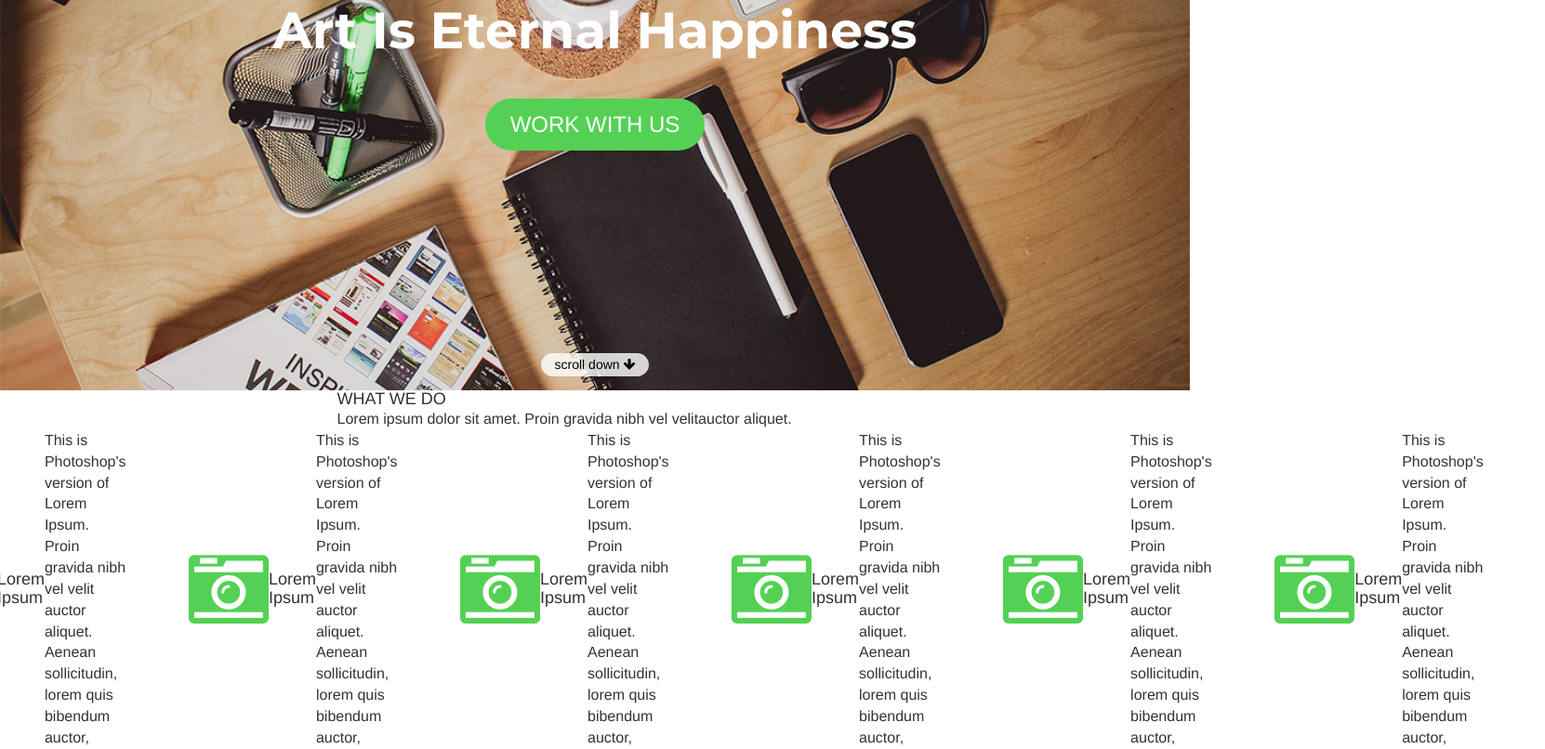
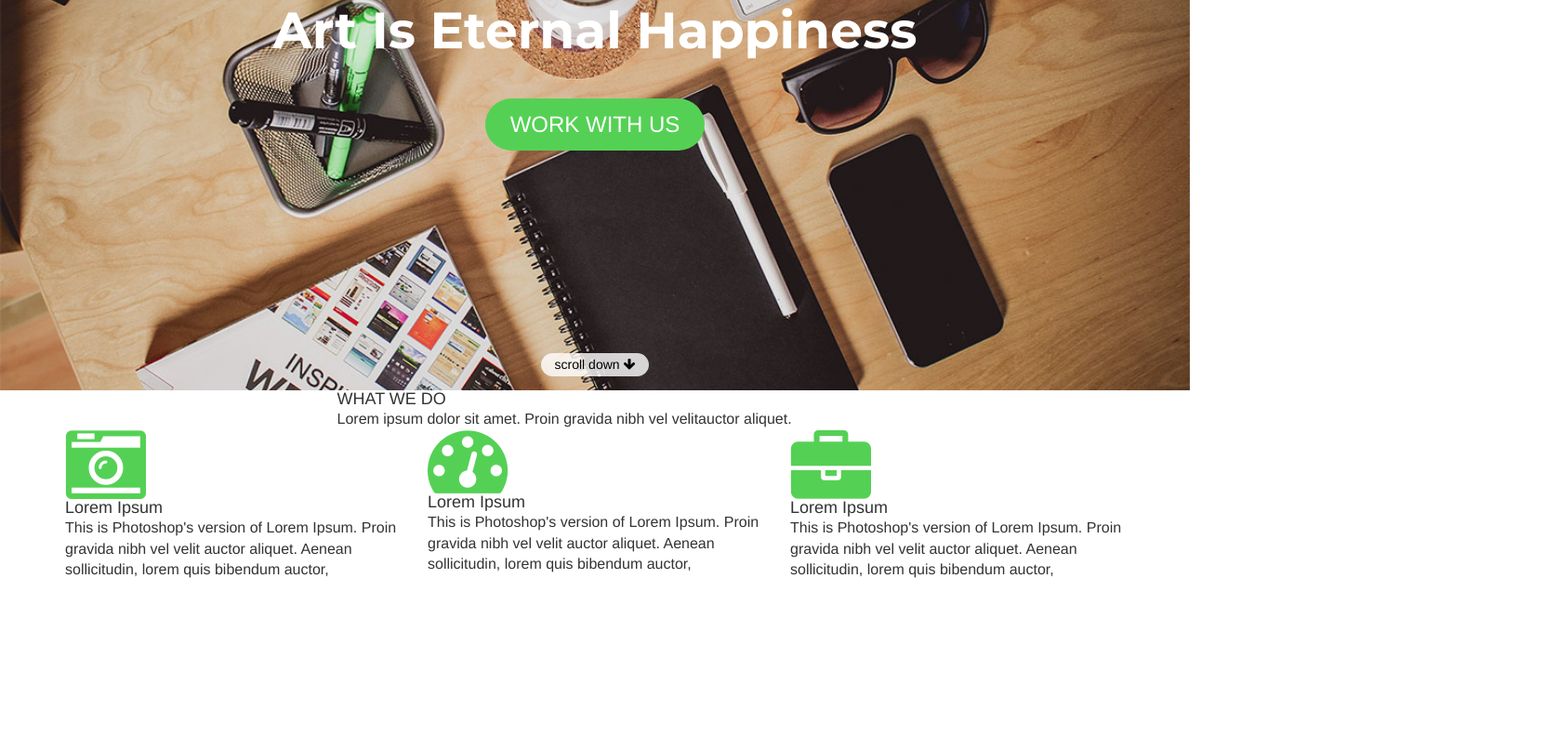
Before and after one commit to mo-nir/switch-html, a plain HTML site: page index.html in a window 1280 px wide. Shown: the part 275-1081 px from the top of the page at 93% size, 1662 px wide, since content can reach past the window. After the commit the page ends 924 px from the top, so only its background shows below. Drawn offline with Linux system fonts and the light colour scheme; files whose address does not match are found by name.

Commit message:
completed style in wt-we-do area using bootstrap col-md-4 class and  etc etc

```diff
--- a/index.html
+++ b/index.html
@@ -80,8 +80,8 @@
                     </div>
                 </div>
             </div>
-            <div class="row wt-we-do-item flex">
-                <div class="single-wt-we-do-item flex">
+            <div class="row wt-we-do-item">
+                <div class="col-md-4 single-wt-we-do-item">
                     <img src="img/single-wt-we-do-item-img-1.png" alt="">
                     <h4>Lorem Ipsum</h4>
                     <p>
@@ -91,8 +91,8 @@
                     </p>
                     <a class="butn lern-more-butn" href="#">Lern More</a>
                 </div>
-                <div class="single-wt-we-do-item flex">
-                    <img src="img/single-wt-we-do-item-img-1.png" alt="">
+                <div class="col-md-4 single-wt-we-do-item">
+                    <img src="img/single-wt-we-do-item-img-2.png" alt="">
                     <h4>Lorem Ipsum</h4>
                     <p>
                         This is Photoshop's version  of Lorem Ipsum. Proin gravida nibh
@@ -101,48 +101,8 @@
                     </p>
                     <a class="butn lern-more-butn" href="#">Lern More</a>
                 </div>
-                <div class="single-wt-we-do-item flex">
-                    <img src="img/single-wt-we-do-item-img-1.png" alt="">
-                    <h4>Lorem Ipsum</h4>
-                    <p>
-                        This is Photoshop's version  of Lorem Ipsum. Proin gravida nibh
-                        vel velit auctor aliquet. Aenean sollicitudin, lorem quis
-                        bibendum auctor,
-                    </p>
-                    <a class="butn lern-more-butn" href="#">Lern More</a>
-                </div>
-                <div class="single-wt-we-do-item flex">
-                    <img src="img/single-wt-we-do-item-img-1.png" alt="">
-                    <h4>Lorem Ipsum</h4>
-                    <p>
-                        This is Photoshop's version  of Lorem Ipsum. Proin gravida nibh
-                        vel velit auctor aliquet. Aenean sollicitudin, lorem quis
-                        bibendum auctor,
-                    </p>
-                    <a class="butn lern-more-butn" href="#">Lern More</a>
-                </div>
-                <div class="single-wt-we-do-item flex">
-                    <img src="img/single-wt-we-do-item-img-1.png" alt="">
-                    <h4>Lorem Ipsum</h4>
-                    <p>
-                        This is Photoshop's version  of Lorem Ipsum. Proin gravida nibh
-                        vel velit auctor aliquet. Aenean sollicitudin, lorem quis
-                        bibendum auctor,
-                    </p>
-                    <a class="butn lern-more-butn" href="#">Lern More</a>
-                </div>
-                <div class="single-wt-we-do-item flex">
-                    <img src="img/single-wt-we-do-item-img-1.png" alt="">
-                    <h4>Lorem Ipsum</h4>
-                    <p>
-                        This is Photoshop's version  of Lorem Ipsum. Proin gravida nibh
-                        vel velit auctor aliquet. Aenean sollicitudin, lorem quis
-                        bibendum auctor,
-                    </p>
-                    <a class="butn lern-more-butn" href="#">Lern More</a>
-                </div>
-                <div class="single-wt-we-do-item flex">
-                    <img src="img/single-wt-we-do-item-img-1.png" alt="">
+                <div class="col-md-4 single-wt-we-do-item">
+                    <img src="img/single-wt-we-do-item-img-3.png" alt="">
                     <h4>Lorem Ipsum</h4>
                     <p>
                         This is Photoshop's version  of Lorem Ipsum. Proin gravida nibh
```
